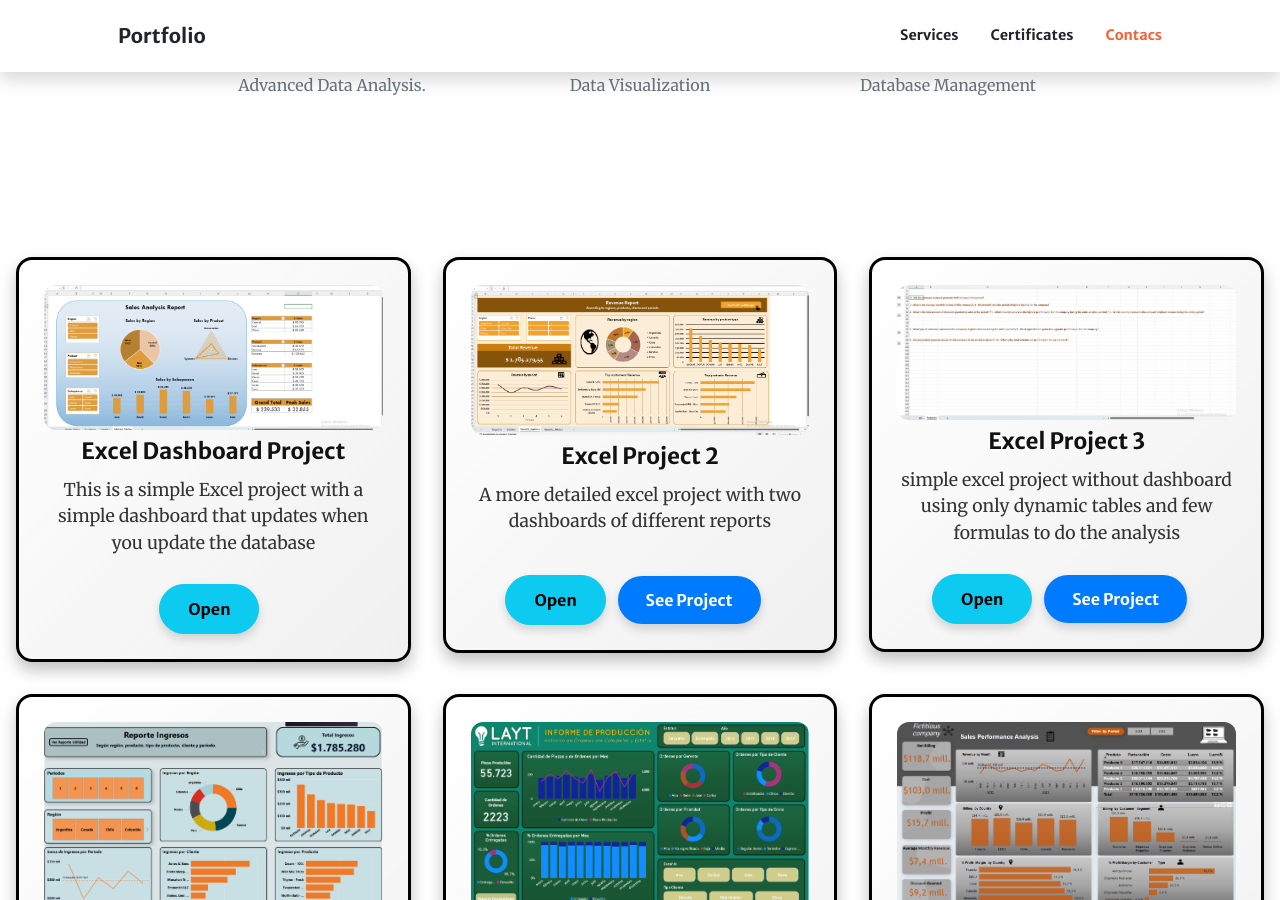
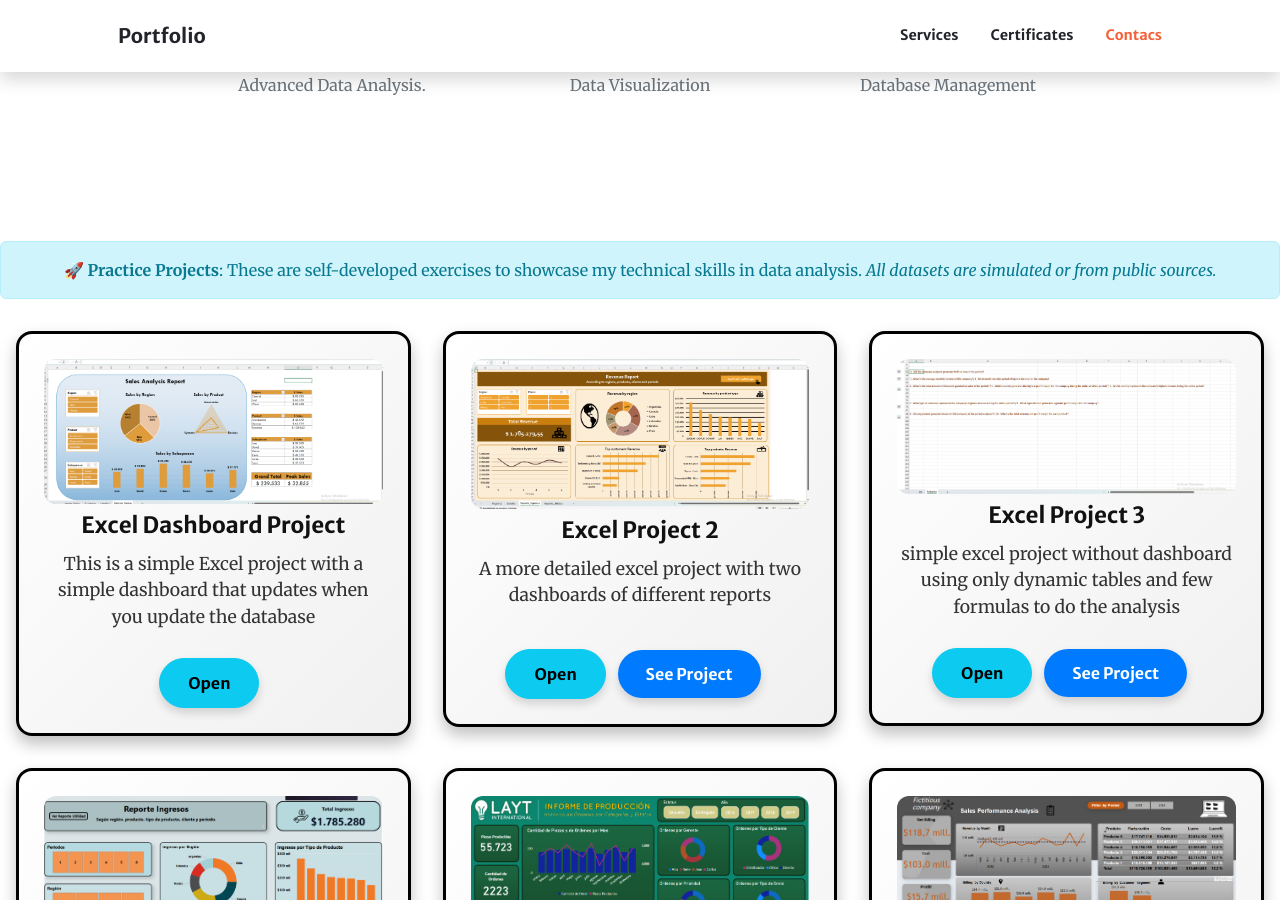
Before and after one commit to Edward-R-analytics/Portfolio, a Jekyll site: the page built from index.md, in a window 1280 px wide and 900 px high, scrolled down 2220 px. Built offline with Jekyll 4.4.1, drawn with Linux system fonts in a browser that asks for light colours; comment, search, counter and statistics services are not loaded.

Commit message:
Update portfolio.html

```diff
--- a/_includes/portfolio.html
+++ b/_includes/portfolio.html
@@ -1,3 +1,7 @@
+<div class="alert alert-info text-center" role="alert">
+  🚀 <strong>Practice Projects</strong>: These are self-developed exercises to showcase my technical skills in data analysis.
+  <em>All datasets are simulated or from public sources.</em>
+</div>
 <div id="portfolio" class="{{ section.background_style }}">
   <div class="container-fluid p-0">
     <div class="row g-0">
```
